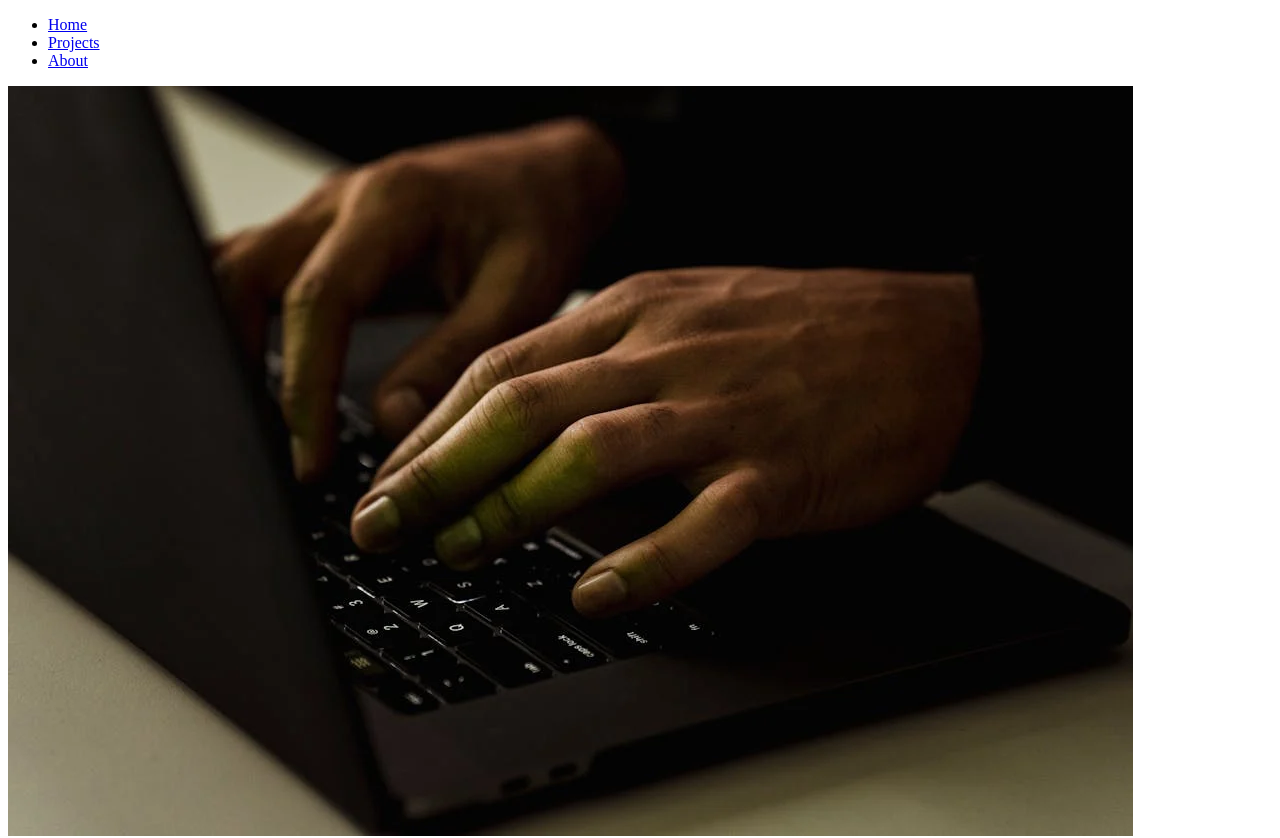
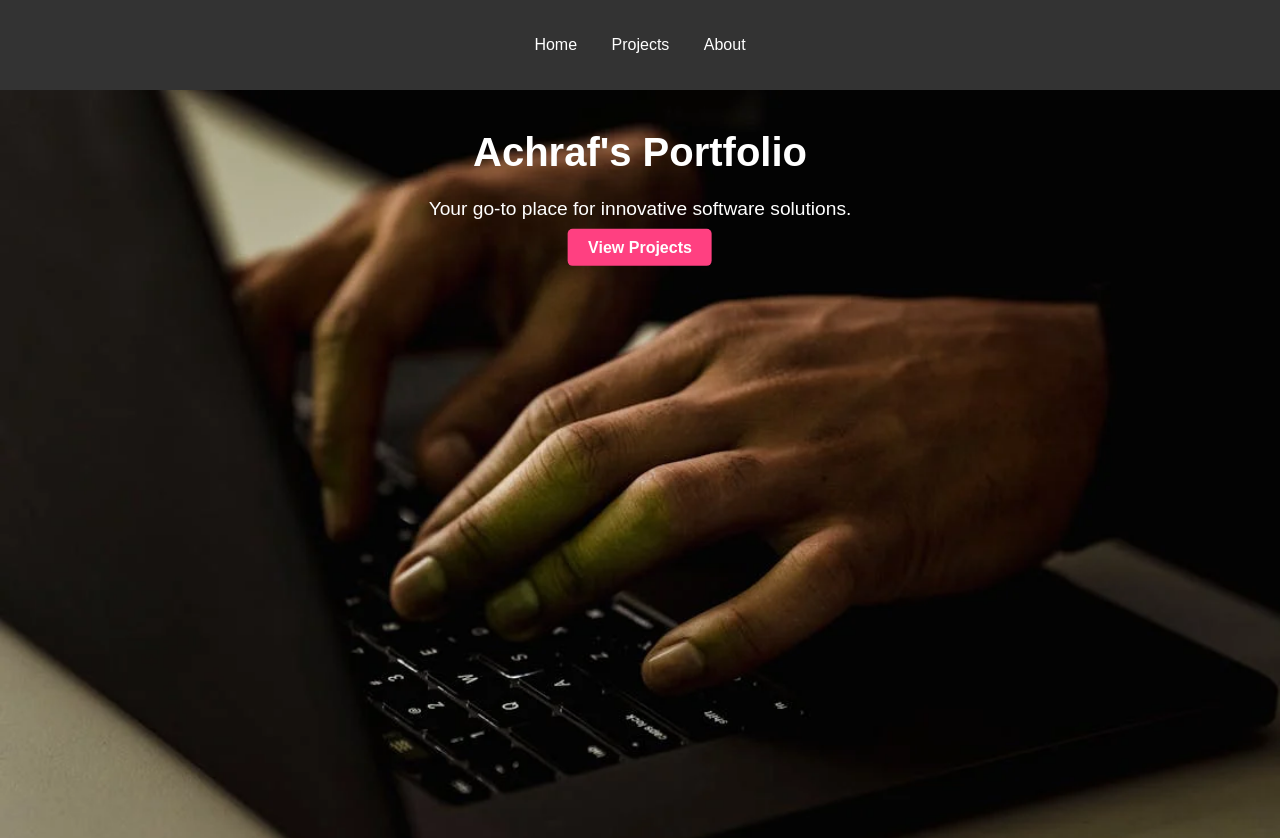
Before and after one commit to Lafertd/Usher_Portfolio.github.io, a plain HTML site: page index.html in a window 1280 px wide. Shown: the top 838 px of the page. Drawn offline with Linux system fonts and the light colour scheme.

Commit message:
Update styles.css

```diff
--- a/styles.css
+++ b/styles.css
@@ -1,3 +1,116 @@
+/* styles.css */
+
+/* General styles */
+body {
+    font-family: Arial, sans-serif;
+    margin: 0;
+    padding: 0;
+    line-height: 1.6;
+    color: #333;
+}
+
+header {
+    position: relative;
+    text-align: center;
+    color: white;
+    background-color: #282c34;
+}
+
+nav {
+    background: #333;
+    padding: 1rem;
+}
+
+nav ul {
+    list-style-type: none;
+    padding: 0;
+}
+
+nav ul li {
+    display: inline;
+    margin: 0 15px;
+}
+
+nav ul li a {
+    color: white;
+    text-decoration: none;
+}
+
+/* Cover Image */
+.cover-image {
+    width: 100%;
+    height: auto;
+}
+
+/* Intro Text */
+.intro-text {
+    position: absolute;
+    top: 20%;
+    left: 50%;
+    transform: translate(-50%, -50%);
+    text-align: center;
+}
+
+.intro-text h1 {
+    font-size: 2.5rem;
+    margin: 0;
+}
+
+.intro-text p {
+    font-size: 1.2rem;
+    margin: 10px 0;
+}
+
+.cta-button {
+    background: #ff4081;
+    color: white;
+    padding: 10px 20px;
+    border: none;
+    border-radius: 5px;
+    text-decoration: none;
+    font-weight: bold;
+}
+
+/* Project Styles */
+#projects {
+    padding: 2rem;
+}
+
+.project {
+    margin: 20px 0;
+}
+
+.project-image {
+    width: 100%; /* Adjust based on your design */
+    height: auto;
+    max-width: 600px; /* Limit max width */
+}
+
+/* About Section */
+#about {
+    padding: 2rem;
+    background: #f4f4f4;
+    text-align: center;
+}
+
+/* Footer Styles */
+footer {
+    background: #333;
+    color: white;
+    text-align: center;
+    padding: 1rem 0;
+}
+
+/* Scroll Animations */
+section {
+    opacity: 0;
+    transition: opacity 0.5s ease-in-out;
+}
+
+section.visible {
+    opacity: 1;
+}
+
 /* Mobile Navigation Toggle */
 .menu-toggle {
     display: none;
@@ -31,14 +144,12 @@
     .menu-toggle {
         display: flex; /* Show menu toggle on mobile */
     }
+
+    .intro-text h1 {
+        font-size: 2rem; /* Smaller font for mobile */
+    }
+
+    .intro-text p {
+        font-size: 1rem; /* Smaller font for mobile */
+    }
 }
-
-/* Scroll Animations */
-section {
-    opacity: 0;
-    transition: opacity 0.5s ease-in-out;
-}
-
-section.visible {
-    opacity: 1;
-}
```
